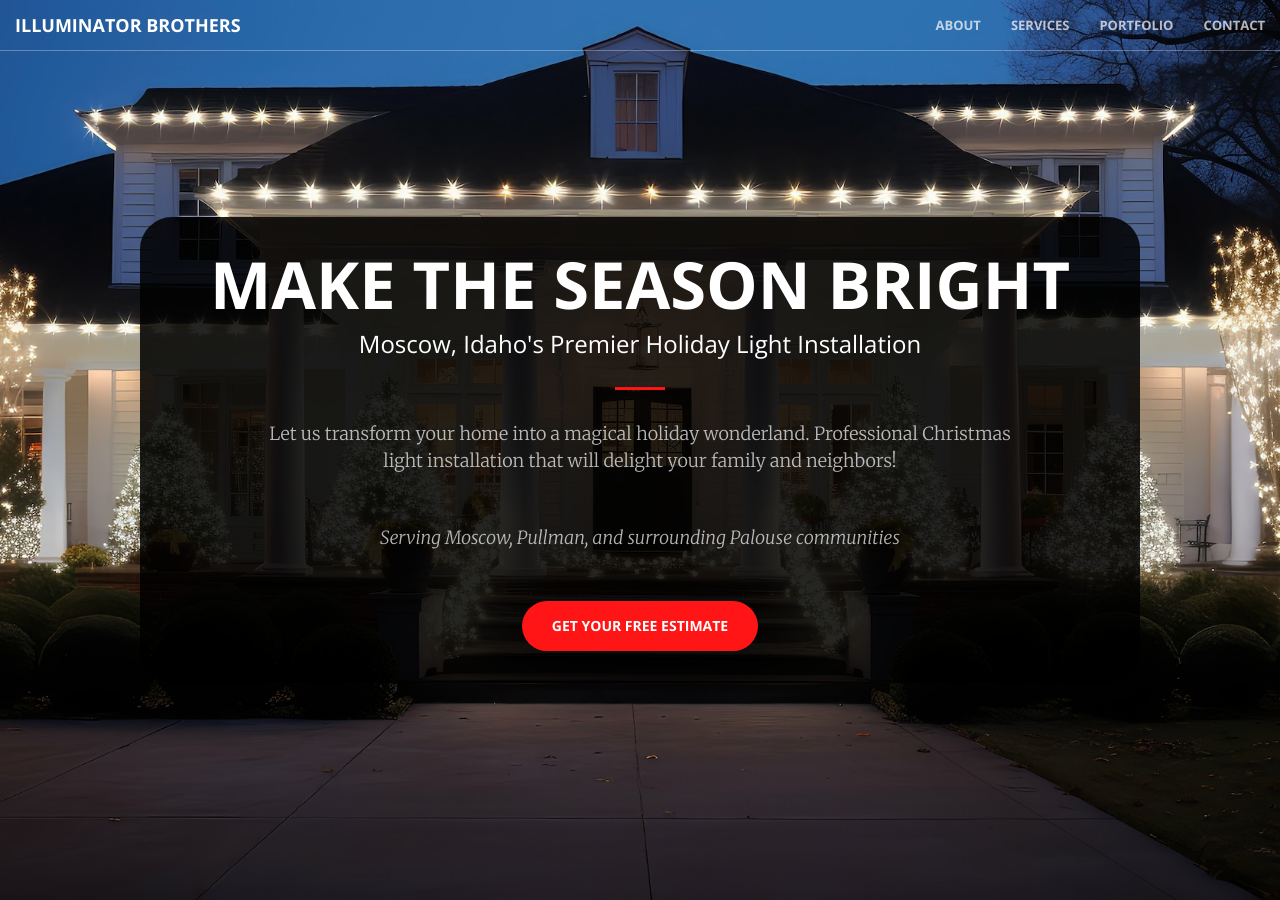
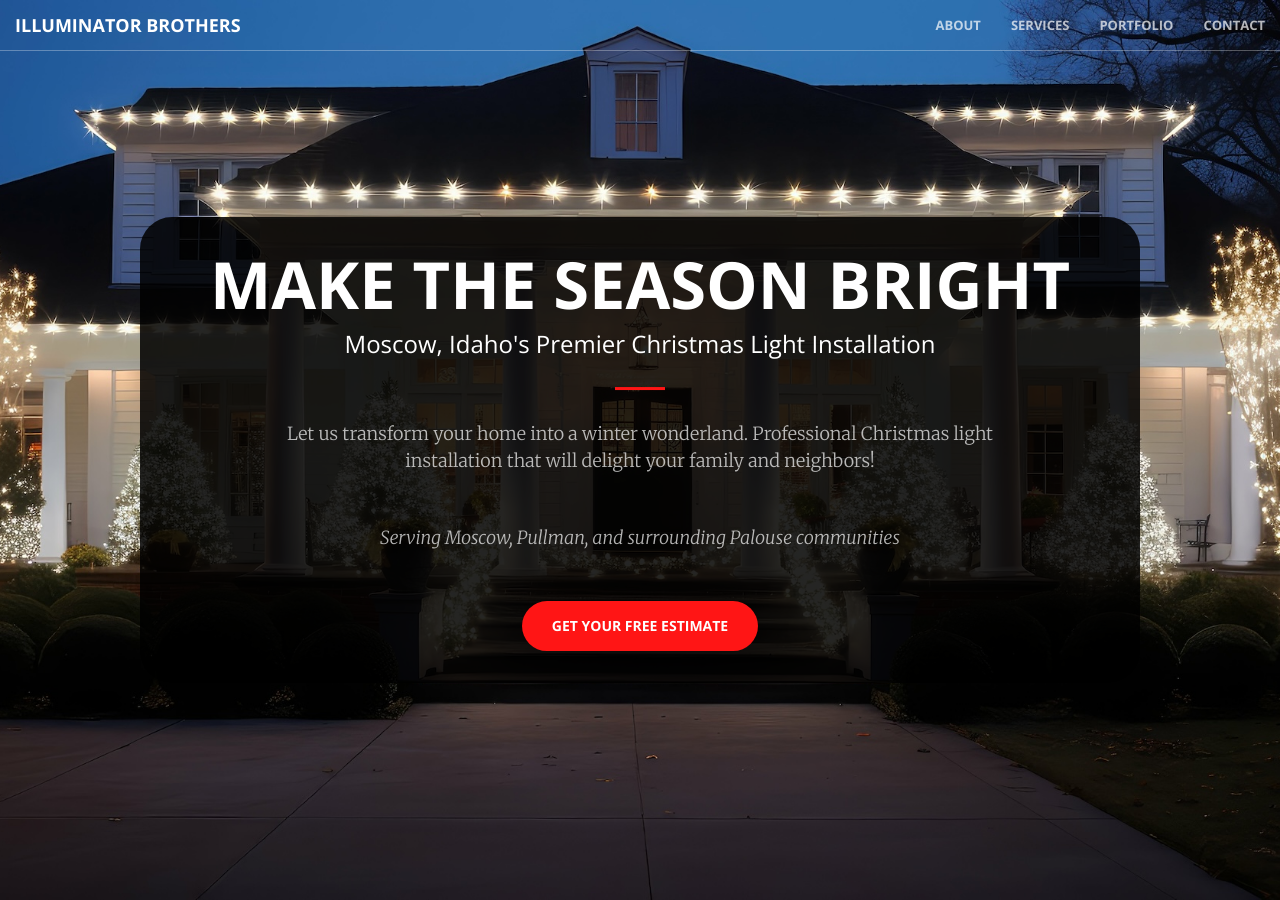
Before and after one commit to Gagege/illuminatorbros.com, a Jekyll site: the page built from index.html, in a window 1280 px wide and 900 px high. Built offline with Jekyll 4.4.1, drawn with Linux system fonts in a browser that asks for light colours; some of the changed text lies outside the part shown.

Commit message:
Changed almost everything to say Christmas instead of "holiday"

```diff
--- a/_includes/aside.html
+++ b/_includes/aside.html
@@ -1,7 +1,7 @@
 <aside class="bg-dark">
     <div class="container text-center">
         <div class="call-to-action">
-            <h2>Ready to Light Up Your Holidays?</h2>
+            <h2>Ready to Light Up Your Christmas?</h2>
             <p class="text-faded">Get your free estimate today and make your home shine this season!</p>
             <a href="#contact-form" class="btn btn-default btn-xl wow tada">Get Your Estimate</a>
         </div>
--- a/_includes/call-to-action.html
+++ b/_includes/call-to-action.html
@@ -2,10 +2,10 @@
     <div class="container">
         <div class="row">
             <div class="col-lg-8 col-lg-offset-2 text-center">
-                <h2 class="section-heading">Professional Holiday Magic!</h2>
+                <h2 class="section-heading">Professional Christmas Magic!</h2>
                 <hr class="light">
                 <p class="text-faded">From design to installation to takedown, we handle everything to make your home
-                    shine this holiday season. Our professional team uses high-quality materials and brings attention to
+                    shine this Christmas. Our professional team uses high-quality materials and brings attention to
                     detail to every project.</p>
                 <a href="#contact-form" class="btn btn-default btn-xl">Schedule Now!</a>
             </div>
--- a/_includes/contact-form.html
+++ b/_includes/contact-form.html
@@ -2,9 +2,9 @@
     <div class="container">
         <div class="row">
             <div class="col-lg-8 col-lg-offset-2 text-center">
-                <h2>Ready to Light Up Your Holidays?</h2>
+                <h2>Ready to Light Up Your Christmas?</h2>
                 <p class="text-faded">Fill out this quick form to get your free estimate. We'll help create a custom
-                    lighting plan that brings joy to your home this holiday season!</p>
+                    lighting plan that brings joy to your home this Christmas!</p>
                 <hr class="light">
             </div>
         </div>
--- a/_includes/head.html
+++ b/_includes/head.html
@@ -4,10 +4,10 @@
     <meta http-equiv="X-UA-Compatible" content="IE=edge">
     <meta name="viewport" content="width=device-width, initial-scale=1">
     <meta name="description"
-        content="Professional Christmas light installation in Moscow, Idaho and the Palouse region. Transform your home with our professional holiday lighting services.">
+        content="Professional Christmas light installation in Moscow, Idaho and the Palouse region. Transform your home with our professional Christmas lighting services.">
     <meta name="author" content="">
 
-    <title>Illuminator Brothers - Holiday Light Installation</title>
+    <title>Illuminator Brothers - Christmas Light Installation</title>
 
     <!-- Bootstrap Core CSS -->
     <link rel="stylesheet" href="css/bootstrap.min.css" type="text/css">
--- a/_includes/header.html
+++ b/_includes/header.html
@@ -2,9 +2,9 @@
     <div class="header-content">
         <div class="header-content-inner">
             <h1>Make the Season Bright</h1>
-            <h2 class="location-subtitle">Moscow, Idaho's Premier Holiday Light Installation</h2>
+            <h2 class="location-subtitle">Moscow, Idaho's Premier Christmas Light Installation</h2>
             <hr>
-            <p>Let us transform your home into a magical holiday wonderland. Professional Christmas light installation
+            <p>Let us transform your home into a winter wonderland. Professional Christmas light installation
                 that will delight your family and neighbors!</p>
             <p class="service-area">Serving Moscow, Pullman, and surrounding Palouse communities</p>
             <a href="#contact-form" class="btn btn-primary btn-xl page-scroll">Get Your Free Estimate</a>
```
Also changed, not shown: 1 other file.
